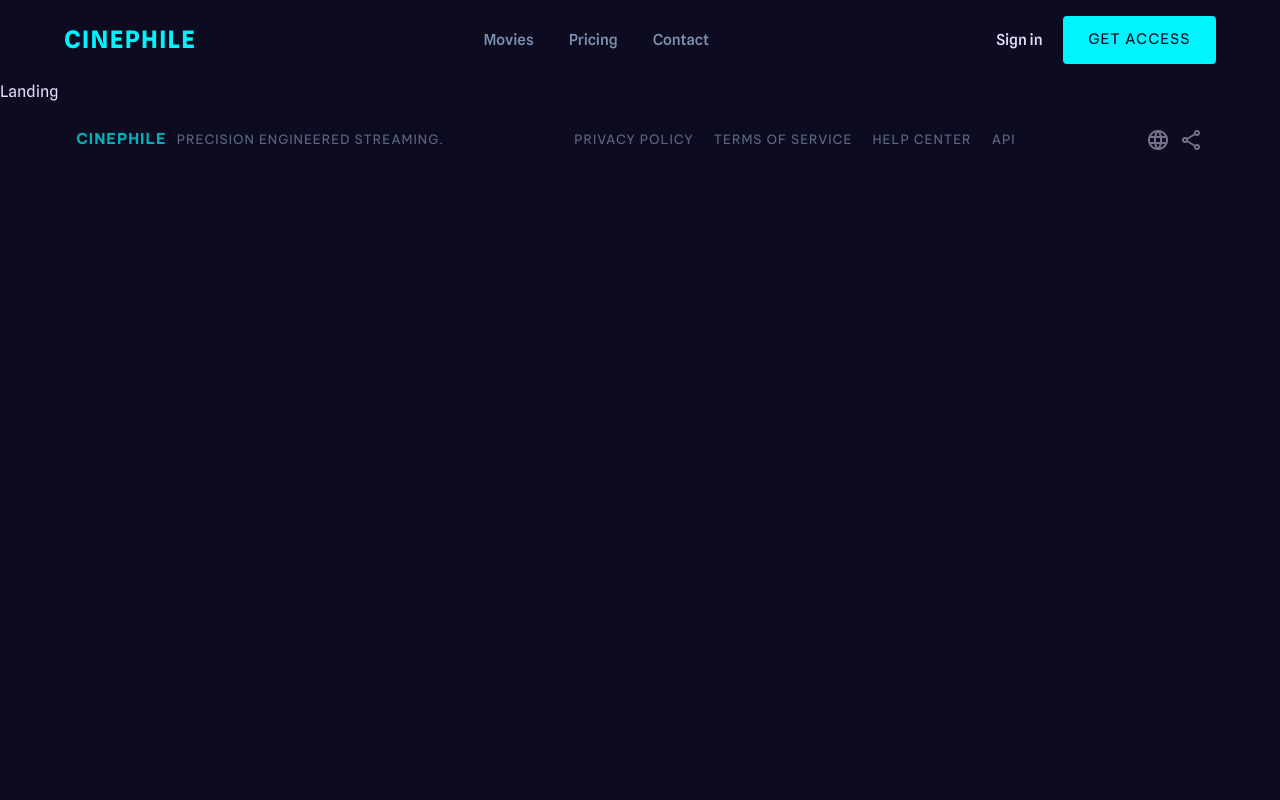
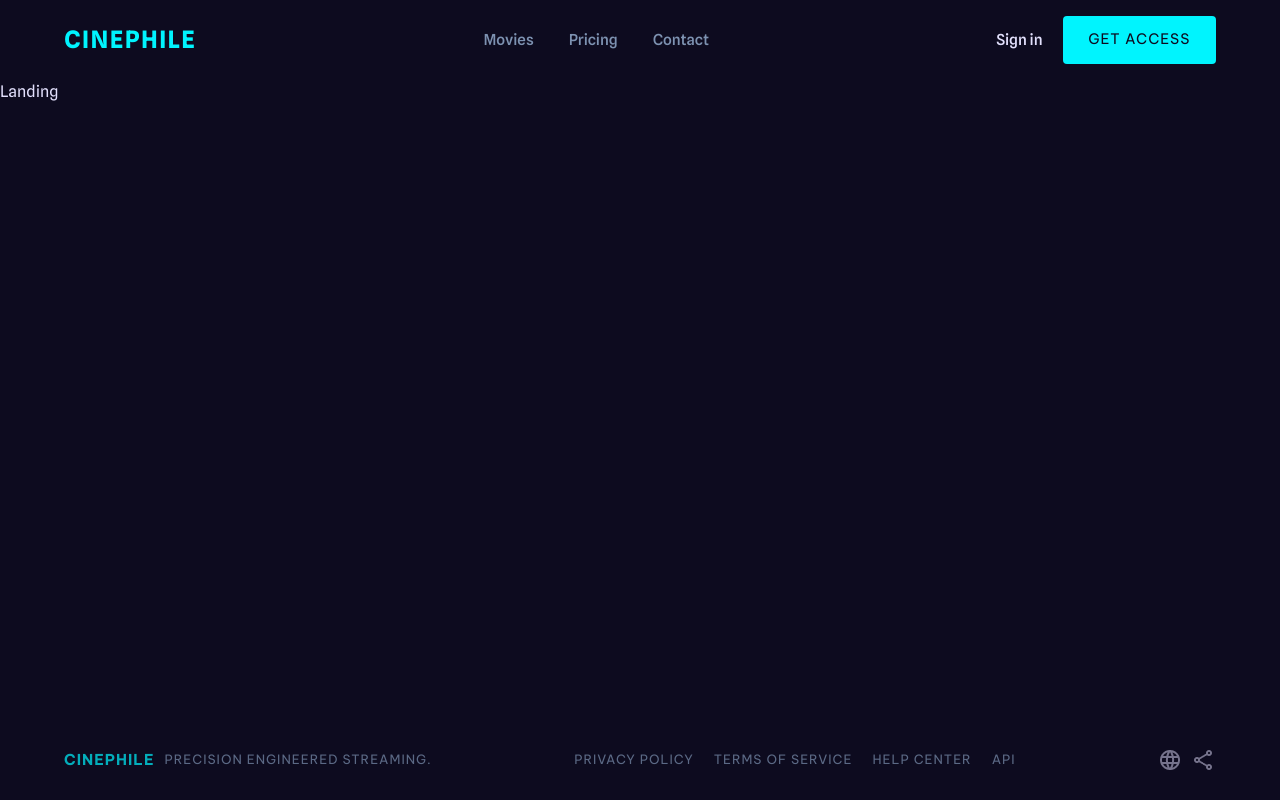
Before and after one commit to nmantilla12/Cinephile, a React (Vite) app: page / in a window 1280 px wide. Built offline with nearby package versions, Linux system fonts and the light colour scheme.

Commit message:
fix: arreglar problemas del merge

```diff
--- a/src/components/footer/Footer.module.scss
+++ b/src/components/footer/Footer.module.scss
@@ -18,7 +18,7 @@
 }
 
 .subtitle {
-    display: none;
+  display: none;
 }
 
 .linksTop {
@@ -45,9 +45,9 @@
 @media (min-width: 880px) {
   .footer {
     flex-direction: row;
-    padding: 1rem;
-    margin: 0 auto;
-    justify-content: space-around;
+    padding: 20px 5%;
+    height: 80px;
+    justify-content: space-between;
     align-items: center;
   }
 
--- a/src/style/_globals.scss
+++ b/src/style/_globals.scss
@@ -9,3 +9,17 @@
 h1,h2,h3,h4,h5,h6 {
   font-family: $font-secondary;
 }
+
+html, body {
+  height: 100%;
+}
+
+#root {
+  min-height: 100%;
+  display: flex;
+  flex-direction: column;
+}
+
+main {
+  flex: 1;
+}
```
